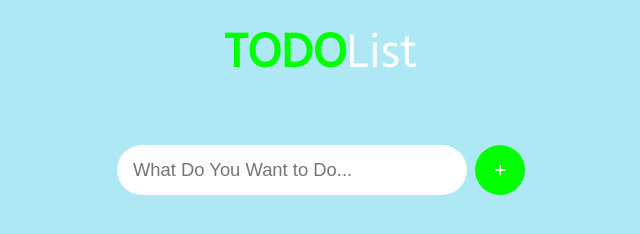
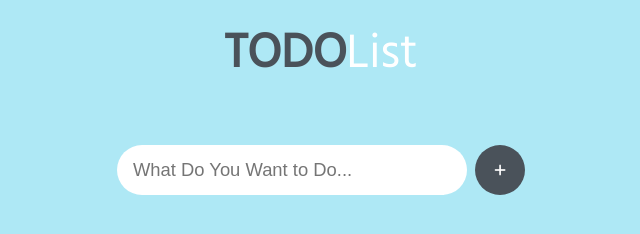
Before and after one commit to denis-ligare254/lakehub-todo, a plain HTML site: page index.html in a window 1280 px wide. Shown: the whole page, without its empty margins (319-959 px from the left). Drawn offline with Linux system fonts and the light colour scheme.

Commit message:
more styling added

```diff
--- a/styles.css
+++ b/styles.css
@@ -20,7 +20,7 @@ h1 {
 }
 
 .title{
-	color: lime;
+	color: #4a525a;
 	text-transform: uppercase;
 	font-weight: 800;
 }
@@ -49,7 +49,7 @@ h1 {
     height: 50px;
     border-radius: 25px;
     width: 50px;
-    background-color: lime;
+    background-color: #4a525a;
     color: white;
     cursor: pointer;
     transition: .5s;
```
Also changed, not shown: index.html (+1 -1 lines).
